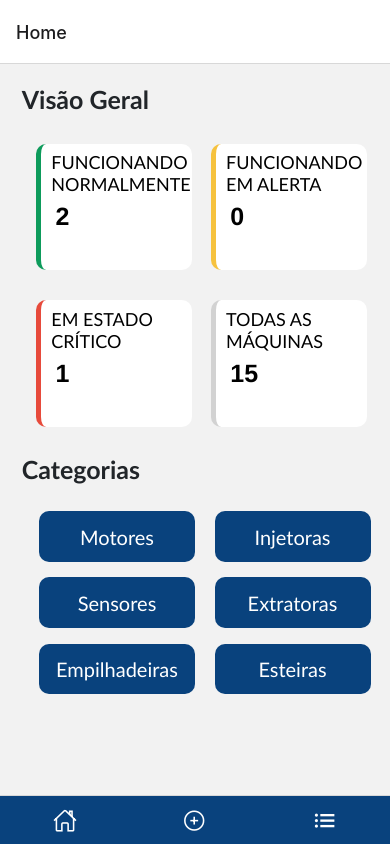
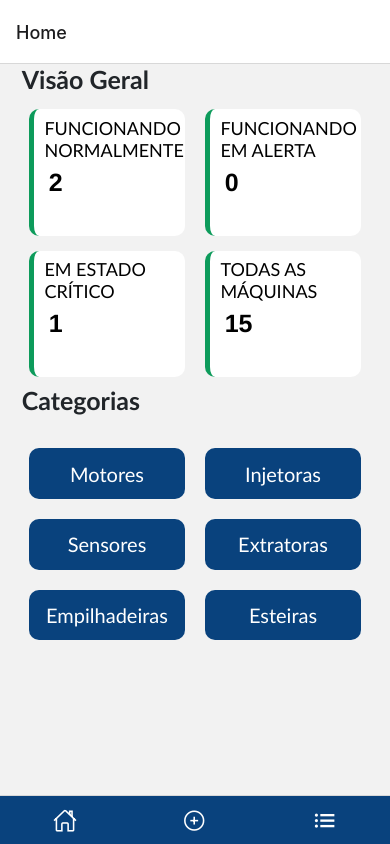
Before and after one commit to GRUPO-2-PI-SENAC/VisuData_React-Native, a React Native app: screen /home in a window 390 px wide. Built offline with nearby package versions, Linux system fonts and the light colour scheme.

Commit message:
ajuste tela home

```diff
--- a/src/pages/enterprise/home.js
+++ b/src/pages/enterprise/home.js
@@ -1,54 +1,78 @@
 import React from 'react';
-import { StyleSheet, Text, View, TouchableOpacity, Button, Dimensions } from 'react-native';
+import { StyleSheet, Text, View, TouchableOpacity, Dimensions } from 'react-native';
+import { useNavigation } from '@react-navigation/native';
+
 
 const screenWidth = Dimensions.get('window').width;
 const screenHeight = Dimensions.get('window').height;
+const red = '#ff0000';
+
+
+function ButtonCard(props){
+
+    const navigation = useNavigation();
+
+    return(
+        <TouchableOpacity
+            style = {styles.setBt}
+            onPress={() => navigation.navigate('listMachine')}>
+                <View style= {styles.amountText}>
+                    <Text style= {styles.textBt}>{props.nameOne}</Text>
+                    <Text style= {styles.textBt}>{props.nameTwo}</Text>
+                    <Text style= {styles.amountText}>{props.number}</Text>
+                </View>
+        </TouchableOpacity>
+    );
+}
+
+function ButtonCat(props){
+
+    const navigation = useNavigation();
+
+    return(
+        <TouchableOpacity
+        onPress={() => navigation.navigate('listMachine')}
+        style={styles.setCatBt}>
+            {props.categoria}
+    </TouchableOpacity>
+    );
+}
 
 export default function Home(navigation) {
     return(
         <View style = {styles.body}>
             <Text style = {styles.mainTexts}> Visão Geral</Text>
             <View style = {styles.good}>
-                <View style = { styles.firstSet}>
-                    {/* <Button styles= {styles.buttons1} onPress={() => navigation.navigate('ListMachine')}> */}
+                <View >
                     <View style={styles.row}>
                         <View style = {styles.healthyMc}>
-                            <TouchableOpacity style = {styles.firstSetBt} type="">
-                                <View style= {styles.amountText}>
-                                    <Text style= {styles.textBt}>FUNCIONANDO</Text>
-                                    <Text style= {styles.textBt}>NORMALMENTE</Text>
-                                    <Text style= {styles.amountText}>2</Text>
-                                </View>
-                            </TouchableOpacity>
+                            <ButtonCard
+                                nameOne="FUNCIONANDO"
+                                nameTwo="NORMALMENTE"
+                                number="2"
+                            />
                         </View>
-                    <TouchableOpacity style = {styles.secSetBt} type="">
-                        <View style= {styles.amountText}>
-                            <Text style= {styles.textBt}>FUNCIONANDO </Text>
-                            <Text style= {styles.textBt}>EM ALERTA</Text>
-                            <Text style= {styles.amountText}>0</Text>
-                        </View>
-                    </TouchableOpacity>
+                        <ButtonCard
+                                nameOne="FUNCIONANDO"
+                                nameTwo="EM ALERTA"
+                                number="0"
+                            />
                     </View>
                 </View>
-                <View style = { styles.firstSet}>
-                    {/* <Button styles= {styles.buttons1} onPress={() => navigation.navigate('ListMachine')}> */}
+                <View >
                     <View style={styles.row}>
                         <View style = {styles.healthyMc}>
-                            <TouchableOpacity style = {styles.trdSetBt} type="">
-                                <View style= {styles.amountText}>
-                                    <Text style= {styles.textBt}>EM ESTADO</Text>
-                                    <Text style= {styles.textBt}>CRÍTICO</Text>
-                                    <Text style= {styles.amountText}>1</Text>
-                                </View>
-                            </TouchableOpacity>
+                            <ButtonCard
+                                nameOne="EM ESTADO"
+                                nameTwo="CRÍTICO"
+                                number="1"
+                            />
                         </View>
-                    <TouchableOpacity style = {styles.fortSetBt} type="">
-                        <View style= {styles.amountText}>
-                        <Text style= {styles.textBt}>TODAS AS </Text>
-                            <Text style= {styles.textBt}>MÁQUINAS </Text>
-                            <Text style= {styles.amountText}>15</Text>
-                        </View>
-                    </TouchableOpacity>
+                        <ButtonCard
+                                nameOne="TODAS AS"
+                                nameTwo="MÁQUINAS"
+                                number="15"
+                            />
                     </View>
                 </View>
             </View>
@@ -56,17 +80,17 @@ export default function Home(navigation) {
                 <Text style = {styles.mainTexts}> Categorias </Text>
             </View>
             <View style = {styles.categories}>
-                    <View style={styles.row}>
-                        <TouchableOpacity style={styles.firstSetCatBt} type="">Motores</TouchableOpacity>
-                        <TouchableOpacity style={styles.firstSetCatBt} type="">Injetoras</TouchableOpacity>
-                    </View>
                 <View style={styles.row}>
-                    <TouchableOpacity style={styles.secSetCatBt} type="">Sensores</TouchableOpacity>
-                    <TouchableOpacity style={styles.secSetCatBt}type="">Extratoras</TouchableOpacity>
+                    <ButtonCat categoria="Motores"/>
+                    <ButtonCat categoria="Injetoras"/>
                 </View>
                 <View style={styles.row}>
-                    <TouchableOpacity  style={styles.thirdSetCatBt} type="">Empilhadeiras</TouchableOpacity>
-                    <TouchableOpacity  style={styles.thirdSetCatBt} type="">Esteiras</TouchableOpacity>
+                    <ButtonCat categoria="Sensores"/>
+                    <ButtonCat categoria="Extratoras"/>
+                </View>
+                <View style={styles.row}>
+                    <ButtonCat categoria="Empilhadeiras"/>
+                    <ButtonCat categoria="Esteiras"/>
                 </View>
             </View>
         </View>
@@ -86,19 +110,15 @@ const styles = StyleSheet.create({
     body: {
         justifyContent: 'space-evenly',
         fontFamily: 'Montserrat',
-
     },
 
     mainTexts: {
-        marginTop: '5%',
+        marginTop: '2',
         fontWeight: 'bold',
         fontSize: '25px',
         color: '#212529',
         fontFamily: 'Calibri',
         marginLeft: '4%'
-
-
-
     },
     header: {
         fontWeight: 'bold',
@@ -110,8 +130,6 @@ const styles = StyleSheet.create({
         backgroundColor: 'white',
         width: '50px',
         height: '30px',
-
-
     },
     amountText: {
         fontSize: '25px',
@@ -120,8 +138,6 @@ const styles = StyleSheet.create({
         marginTop: '5%',
         textAlign: 'justify',
         marginLeft: '5%'
-
-
     },
     catSpacing: {
         marginTop: '2%',
@@ -139,132 +155,35 @@ const styles = StyleSheet.create({
         fontSize: '18px',
         marginTop: '4%',
         justifyContent: 'space-evenly',
-
-
     },
     row: {
         flexDirection: 'row',
-        // alignItems: 'center',
         justifyContent: 'center',
         alignSelf: 'left',
     },
-    firstSetBt: {
+
+    setBt: {
         backgroundColor: 'white',
         borderLeftColor: '#0D9B5B',
-        borderBottomColor: 'transparent',
-        borderTopColor: 'transparent',
-        borderRightColor: 'transparent',
         borderRadius: '10px',
         borderLeftWidth: '5px',
-        marginTop:'30px',
-        marginLeft: '8%',
-        textAlign: 'justify',
+        marginTop: 15,
+        marginHorizontal: 10,
         height: screenHeight * 0.15,
         width: screenWidth * 0.4,
-
-    },
-    secSetBt: {
-        backgroundColor: 'white',
-        borderLeftColor: '#F6C23E',
-        borderBottomColor: 'transparent',
-        borderTopColor: 'transparent',
-        borderRightColor: 'transparent',
-        borderRadius: '10px',
-        borderLeftWidth: '5px',
-        marginTop:'30px',
-        marginLeft: '8%',
-        textAlign: 'justify',
-        height: screenHeight * 0.15,
-        width: screenWidth * 0.4,
-
-    },
-    trdSetBt: {
-        backgroundColor: 'white',
-        borderLeftColor: '#E74A3B',
-        borderBottomColor: 'transparent',
-        borderTopColor: 'transparent',
-        borderRightColor: 'transparent',
-        borderRadius: '10px',
-        borderLeftWidth: '5px',
-        marginTop:'30px',
-        marginLeft: '8%',
-        textAlign: 'justify',
-        height: screenHeight * 0.15,
-        width: screenWidth * 0.4,
-
-
-
     },
 
-    fortSetBt: {
-        backgroundColor: 'white',
-        borderLeftColor: '#D2D2D2',
-        borderBottomColor: 'transparent',
-        borderTopColor: 'transparent',
-        borderRightColor: 'transparent',
-        borderRadius: '10px',
-        borderLeftWidth: '5px',
-        marginTop:'30px',
-        marginLeft: '8%',
-        textAlign: 'justify',
-        height: screenHeight * 0.15,
-        width: screenWidth * 0.4,
-
-    },
-
-    firstSetCatBt: {
+    setCatBt: {
         backgroundColor: '#09427D',
-        border: 'none',
+        marginHorizontal: 10,
+        marginVertical: 10,
         textAlign: 'center',
         borderRadius: '10px',
         color: 'white',
-        marginBottom: '2%',
-        marginLeft: '5%',
         fontSize: '20px',
-        marginTop: '1%',
         height: screenHeight * 0.06,
         width: screenWidth * 0.4,
-        justifyContent: 'center'
-
-
+        justifyContent: 'center',
+        alignContent: 'center',
     },
-
-    secSetCatBt: {
-        backgroundColor: '#09427D',
-        border: 'none',
-        textAlign: 'center',
-        borderRadius: '10px',
-        color: 'white',
-        marginBottom: '2%',
-        marginLeft: '5%',
-        fontSize: '20px',
-        marginTop: '2%',
-        height: screenHeight * 0.06,
-        width: screenWidth * 0.4,
-        justifyContent: 'center'
-
-
-    },
-
-    thirdSetCatBt: {
-        backgroundColor: '#09427D',
-        border: 'none',
-        textAlign: 'center',
-        borderRadius: '10px',
-        color: 'white',
-        marginBottom: '2%',
-        marginLeft: '5%',
-        minWidth: '118px',
-        fontSize: '20px',
-        marginTop: '2%',
-        height: screenHeight * 0.06,
-        width: screenWidth * 0.4,
-        justifyContent: 'center'
-
-
-    },
-
-
-
-
 });
--- a/src/routes/index.js
+++ b/src/routes/index.js
@@ -48,6 +48,24 @@ function AddToInfoMachine(){
     );
 }
 
+function HomeToListMachine(){
+
+    return(
+        <AppStack.Navigator>
+            <AppStack.Screen
+                name="home"
+                component={Home}
+                options={{ headerShown: false }}
+                />
+            <AppStack.Screen
+                name="listMachine"
+                component={ListMachine}
+                options={{ headerShown: false }}
+            />
+        </AppStack.Navigator>
+    );
+}
+
 export default function App() {
     return (
     <Tab.Navigator
@@ -57,7 +75,7 @@ export default function App() {
             },
         }}
         >
-        <Tab.Screen name="Home" component={Home} options={{
+        <Tab.Screen name="Home" component={HomeToListMachine} options={{
             tabBarLabel: '',
             tabBarIcon: ({ color, size }) => (
                 <Ionicons name="home-outline" color='white' size={size} />
```
Also changed, not shown: src/pages/machine/addMachine.js (+0 -7 lines).
